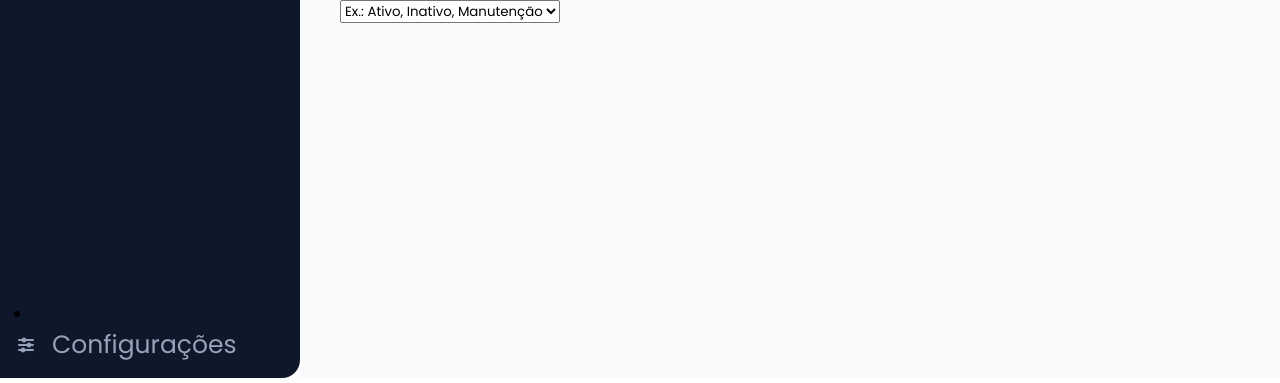
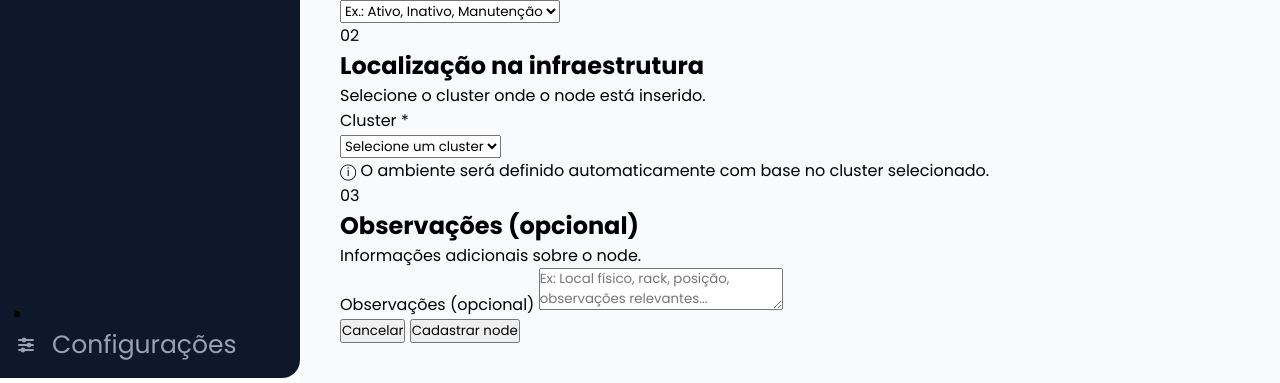
Before and after one commit to Nautilus-HPC-monitoring/Site-Institucional, a website: page public/cadastro-node.html in a window 1280 px wide. Shown: the part 422-805 px from the top of the page. Drawn offline with Linux system fonts and the light colour scheme.

Commit message:
Feat: Formulários criados (sem CSS)

```diff
--- a/public/cadastro-node.html
+++ b/public/cadastro-node.html
@@ -153,6 +153,50 @@
                             </div>
                         </div>
                     </div>
+
+                    <div class="form-section">
+                        <div class="step-badge">
+                            02
+                        </div>
+                            <div class="section-body">
+                                <h2 class="section-title">Localização na infraestrutura</h2>
+                                <p class="section-subtitle">Selecione o cluster onde o node está inserido.</p>
+
+                            <div class="form-grid align-center">
+                                <div class="form-group">
+                                    <label>Cluster <span class="required">*</span></label>
+                                    <div class="select-wrapper">
+                                        <select>
+                                            <option value="" disabled selected>Selecione um cluster</option>
+                                        </select>
+                                </div>
+                            </div>
+
+                            <div class="info-alert">
+                                <span class="alert-icon">ⓘ</span>
+                                <span>O ambiente será definido automaticamente com base no cluster selecionado.</span>
+                                </div>
+                            </div>
+                        </div>
+                    </div>
+
+                    <div class="form-section">
+                        <div class="step-badge">03</div>
+                        <div class="section-body">
+                            <h2 class="section-title">Observações (opcional)</h2>
+                            <p class="section-subtitle">Informações adicionais sobre o node.</p>
+
+                            <div class="form-group full-width">
+                                <label>Observações (opcional)</label>
+                                <textarea placeholder="Ex: Local físico, rack, posição, observações relevantes..."></textarea>
+                            </div>
+                        </div>
+                    </div>
+
+                    <div class="form-actions">
+                        <button type="button" class="btn btn-secondary">Cancelar</button>
+                        <button type="submit" class="btn btn-primary">Cadastrar node</button>
+                    </div>
                 </form>
             </main>
         </div>
--- a/public/css/node.css
+++ b/public/css/node.css
@@ -10,6 +10,11 @@
 body {
     min-height: 100vh;
     display: flex;
+}
+
+main {
+    flex: 1;
+    padding: 40px;
 }
 
 
@@ -145,10 +150,6 @@ body {
 
 /*Header*/
 
-main {
-    flex: 1;
-    padding: 40px;
-}
 
 #main-container {
     flex: 1;
@@ -201,3 +202,5 @@ main {
     font-weight: 500;
     color: #334155;
 }
+
+/* Página e Títulos */
```
